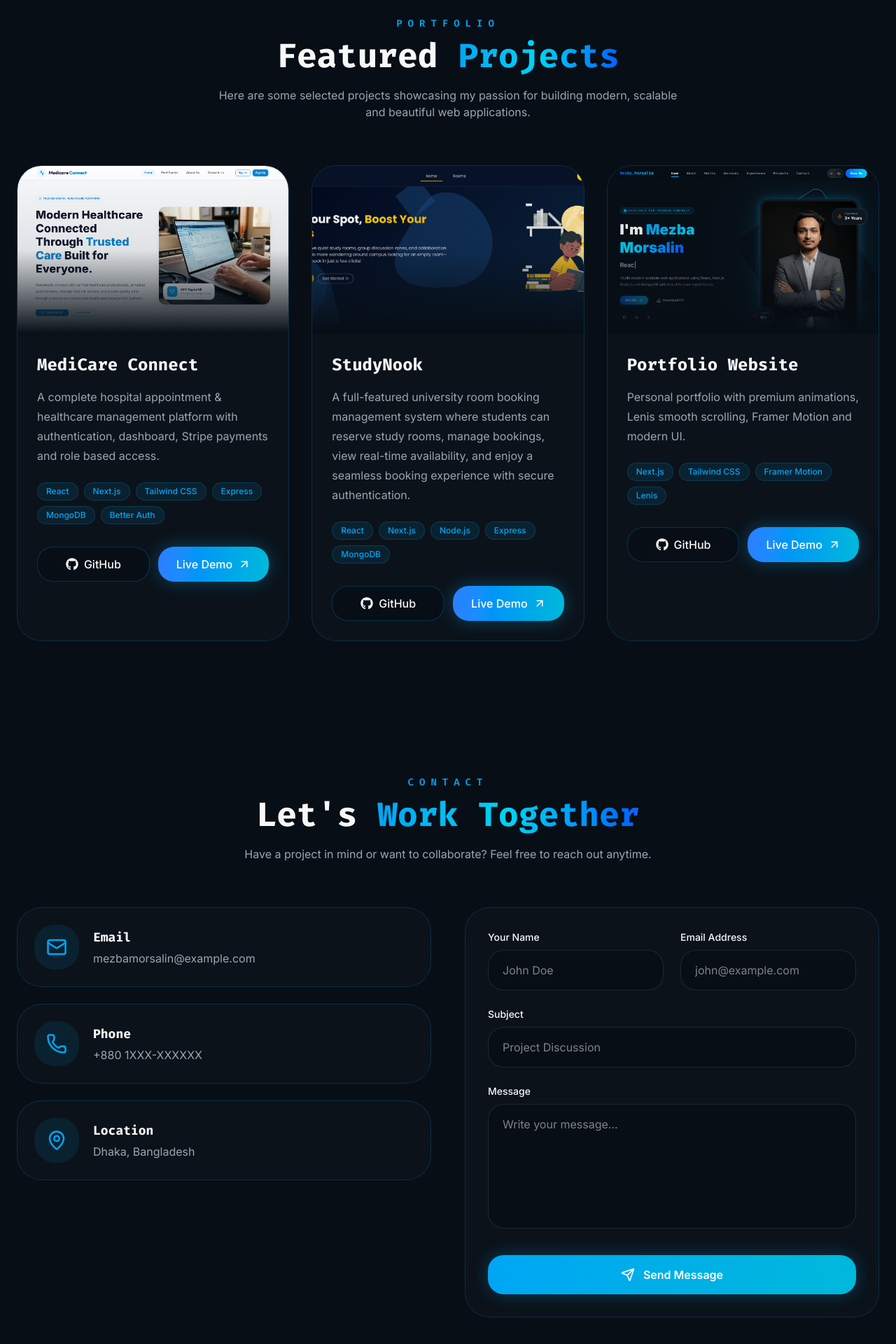
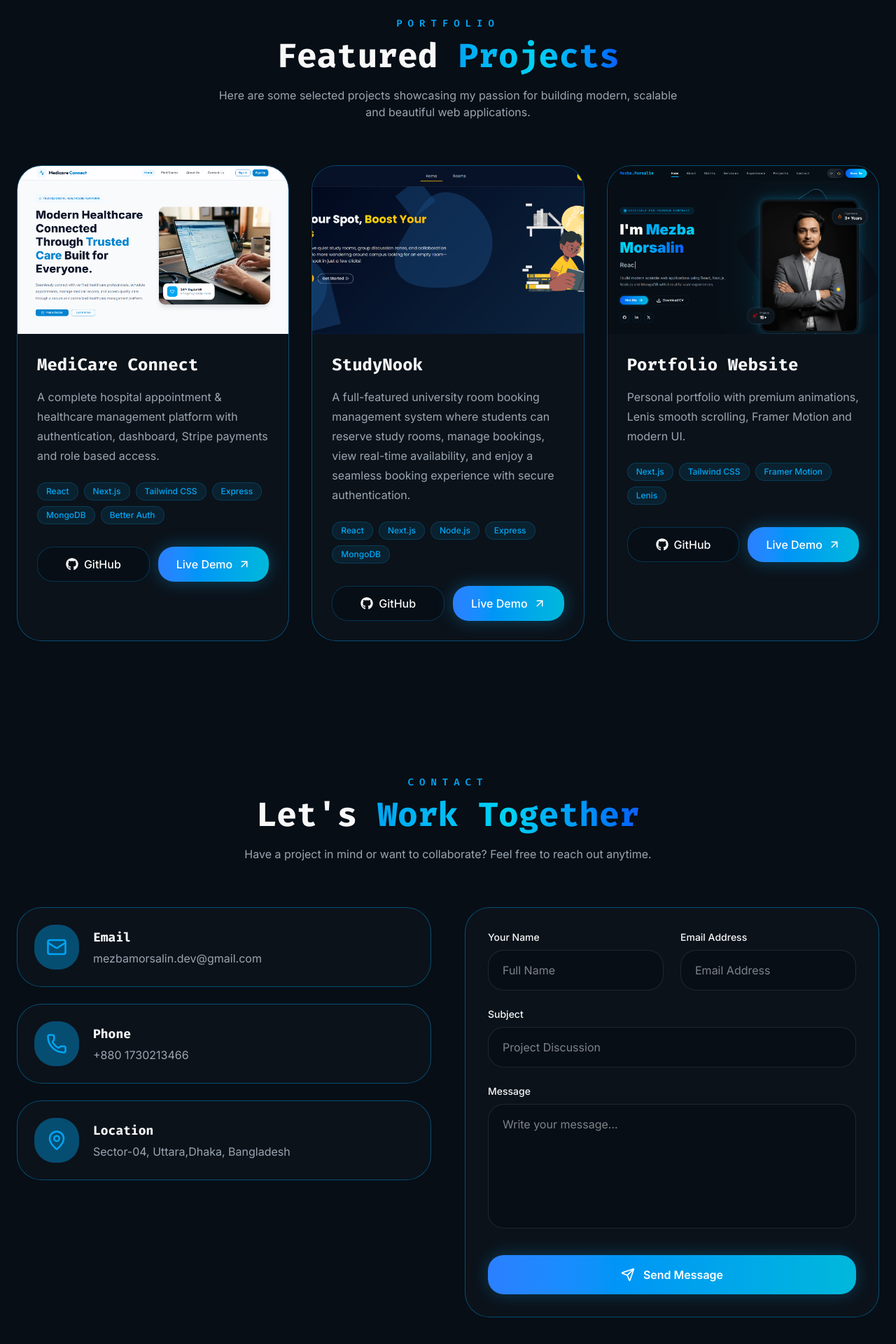
Before and after one commit to Mezba-Morsalin/mezba-morsalin-portfolio, a Next.js app: page / in a window 1280 px wide. Shown: the part 5763-7683 px from the top of the page at 70% size. Built offline with nearby package versions, Linux system fonts and the light colour scheme.

Commit message:
Contact Section Created

```diff
--- a/src/components/Contact.jsx
+++ b/src/components/Contact.jsx
@@ -12,17 +12,17 @@ const contacts = [
   {
     icon: Mail,
     title: "Email",
-    value: "mezbamorsalin@example.com",
+    value: "mezbamorsalin.dev@gmail.com",
   },
   {
     icon: Phone,
     title: "Phone",
-    value: "+880 1XXX-XXXXXX",
+    value: "+880 1730213466",
   },
   {
     icon: MapPin,
     title: "Location",
-    value: "Dhaka, Bangladesh",
+    value: "Sector-04, Uttara,Dhaka, Bangladesh",
   },
 ];
 
@@ -150,9 +150,9 @@ export default function Contact() {
                     y: -6,
                     scale: 1.02,
                   }}
-                  className="group flex items-center gap-5 rounded-3xl border border-sky-500/20 bg-card/60 p-6 backdrop-blur-xl transition-all duration-300 hover:border-sky-500 hover:shadow-[0_0_35px_rgba(14,165,233,.15)]"
+                  className="group flex items-center gap-5 rounded-3xl border border-sky-500/40 bg-card/60 p-6 backdrop-blur-xl transition-all duration-300 hover:border-sky-500 hover:shadow-[0_0_35px_rgba(14,165,233,.15)]"
                 >
-                  <div className="flex h-16 w-16 items-center justify-center rounded-2xl bg-sky-500/10 text-sky-500 transition-all duration-300 group-hover:bg-sky-500 group-hover:text-white">
+                  <div className="flex h-16 w-16 items-center justify-center rounded-2xl bg-sky-500/40 text-sky-500 transition-all duration-300 group-hover:bg-sky-500 group-hover:text-white">
                     <Icon size={30} />
                   </div>
 
@@ -178,7 +178,7 @@ export default function Contact() {
     once: true,
     amount: 0.2,
   }}
-  className="rounded-3xl border border-sky-500/20 bg-card/60 p-8 backdrop-blur-xl"
+  className="rounded-3xl border border-sky-500/40 bg-card/60 p-8 backdrop-blur-xl"
 >
   <motion.div variants={item} className="grid gap-6 md:grid-cols-2">
     <div>
@@ -188,7 +188,7 @@ export default function Contact() {
 
       <input
         type="text"
-        placeholder="John Doe"
+        placeholder="Full Name"
         className="w-full rounded-xl border border-border bg-background px-5 py-4 outline-none transition-all duration-300 focus:border-sky-500 focus:ring-2 focus:ring-sky-500/20"
       />
     </div>
@@ -200,7 +200,7 @@ export default function Contact() {
 
       <input
         type="email"
-        placeholder="john@example.com"
+        placeholder="Email Address"
         className="w-full rounded-xl border border-border bg-background px-5 py-4 outline-none transition-all duration-300 focus:border-sky-500 focus:ring-2 focus:ring-sky-500/20"
       />
     </div>
@@ -242,7 +242,7 @@ export default function Contact() {
         scale: 0.97,
       }}
       type="submit"
-      className="flex w-full items-center justify-center gap-3 rounded-xl bg-gradient-to-r from-sky-500 to-cyan-500 px-8 py-4 font-semibold text-white shadow-[0_0_25px_rgba(14,165,233,.3)] transition-all duration-300 hover:shadow-[0_0_40px_rgba(14,165,233,.45)]"
+      className="flex w-full items-center justify-center gap-3 rounded-xl bg-gradient-to-r from-blue-500 to-cyan-500 px-8 py-4 font-semibold text-white shadow-[0_0_25px_rgba(14,165,233,.3)] transition-all duration-300 hover:shadow-[0_0_40px_rgba(14,165,233,.45)]"
     >
       <Send size={20} />
       Send Message
--- a/src/components/Project.jsx
+++ b/src/components/Project.jsx
@@ -92,7 +92,7 @@ export default function Projects() {
             repeat: Infinity,
             ease: "easeInOut",
           }}
-          className="absolute -left-80 top-0 h-[700px] w-[700px] rounded-full bg-sky-500/20 blur-[180px]"
+          className="absolute -left-80 top-0 h-[700px] w-[700px] rounded-full bg-sky-500/40 blur-[180px]"
         />
 
         <motion.div
@@ -177,7 +177,7 @@ export default function Projects() {
               whileHover={{
                 y: -12,
               }}
-              className="group overflow-hidden rounded-3xl border border-sky-500/20 bg-card/60 backdrop-blur-xl"
+              className="group overflow-hidden rounded-3xl border shadow border-sky-500/40 bg-card/60 backdrop-blur-xl"
             >
 
               {/* Image */}
@@ -192,7 +192,7 @@ export default function Projects() {
                   className="h-[240px] w-full object-cover transition duration-700 group-hover:scale-110"
                 />
 
-                <div className="pointer-events-none absolute inset-0 bg-gradient-to-t from-background via-background/10 to-transparent" />
+                <div className="" />
 
               </div>
 
```
